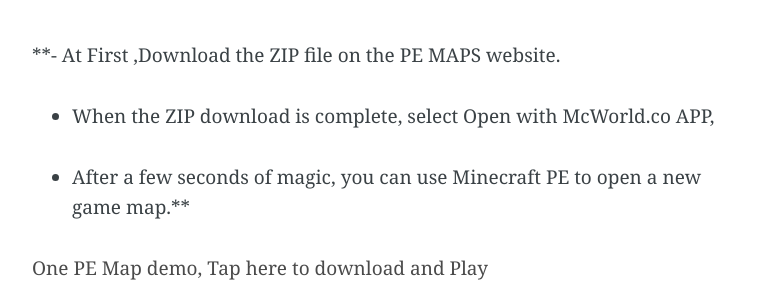
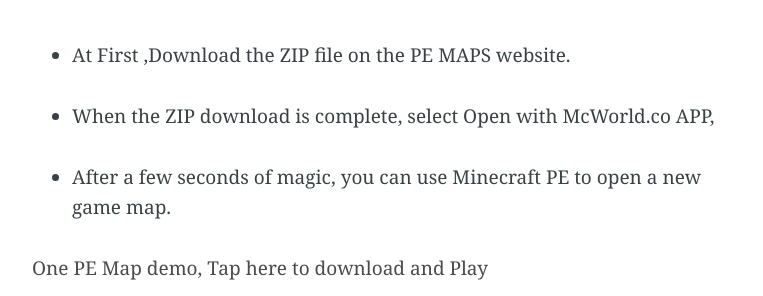
Before and after one commit to Minecraft-PE-Servers/Minecraft-PE-Servers.github.io, a Jekyll site: the page built from _posts/2016-12-14-download-and-install-minecraft-pe-maps-zip.md, in a window 1280 px wide. Shown: the top 296 px of the page, without its empty margins (258-1021 px from the left). Built offline with Jekyll 4.4.1, drawn with Linux system fonts in a browser that asks for light colours.

Commit message:
提交发布

```diff
--- a/_posts/2016-12-14-download-and-install-minecraft-pe-maps-zip.md
+++ b/_posts/2016-12-14-download-and-install-minecraft-pe-maps-zip.md
@@ -8,11 +8,11 @@
 ---
 
 
-**- At First ,Download the ZIP file on the PE MAPS website.
+- At First ,Download the ZIP file on the PE MAPS website.
 
 - When the ZIP download is complete, select Open with McWorld.co APP,
 
-- After a few seconds of magic, you can use Minecraft PE to open a new game map.**
+- After a few seconds of magic, you can use Minecraft PE to open a new game map.
 
 
 
```
